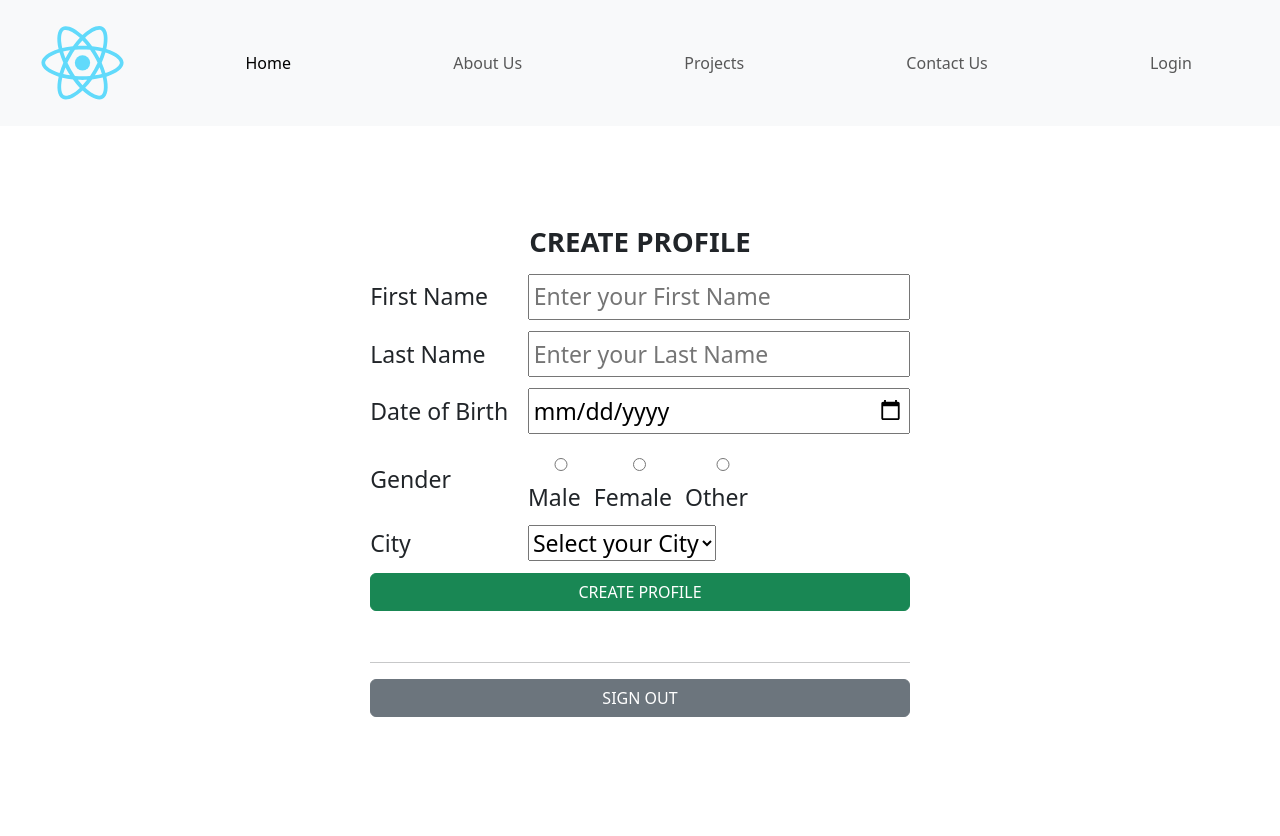
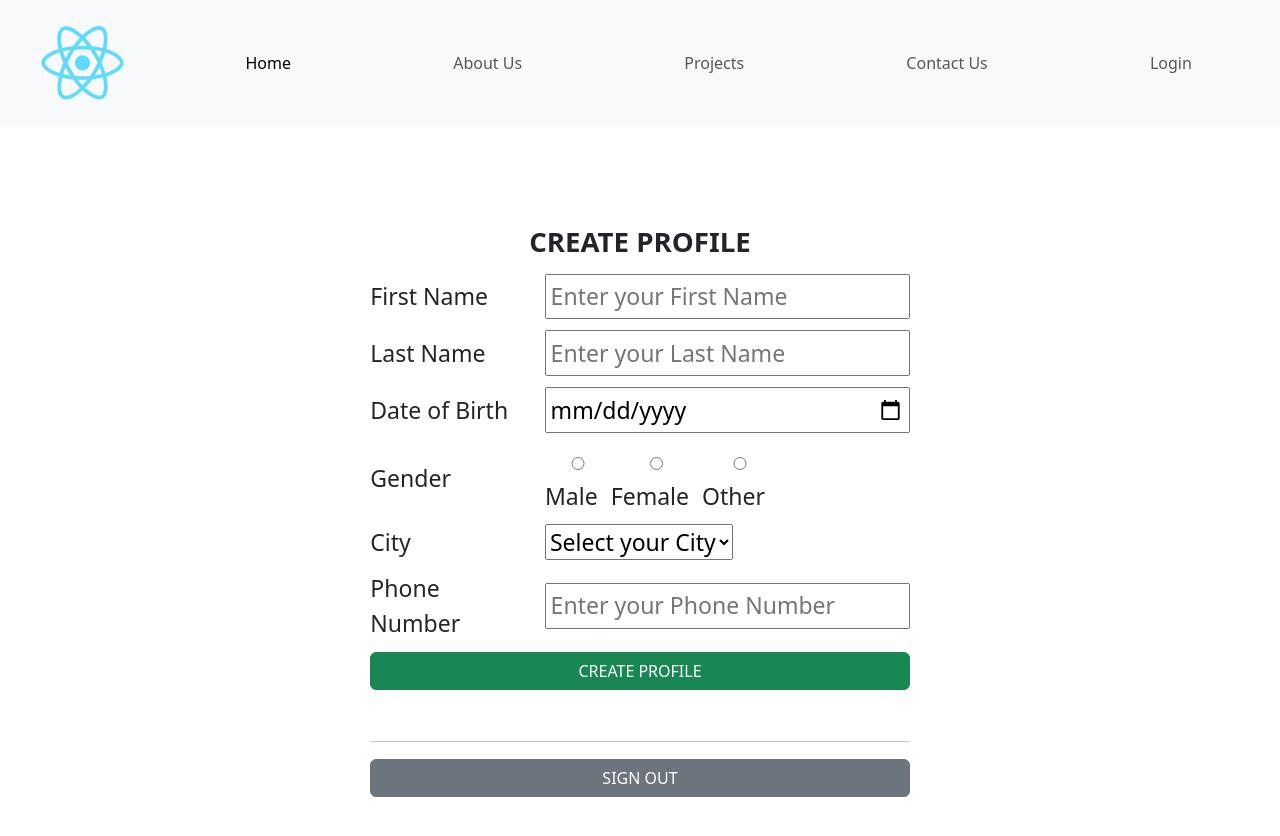
Before and after one commit to muzammilyousuf/firebase, a React (Create React App) app: page /profile in a window 1280 px wide. Shown: the top 836 px of the page. Before the commit the page ends 813 px from the top, so only its background shows below. Built offline with nearby package versions, Linux system fonts and the light colour scheme; no server answers.

Commit message:
update profile call added

```diff
--- a/src/components/Screens/Profile.js
+++ b/src/components/Screens/Profile.js
@@ -35,6 +35,7 @@ const Profile = () => {
     dob: "",
     gender: "",
     city: "",
+    phoneNumber: "",
     email: valueRef.userEmail,
     CreateProfile: "CREATE PROFILE",
   });
@@ -154,10 +155,12 @@ const Profile = () => {
         dob: User.dob,
         gender: User.gender,
         city: User.city,
+        phoneNumber: User.phoneNumber,
         CreateProfile: "UPDATE PROFILE"
       });
       // document.getElementById("create-profile-btn").value = "UPDATE PROFILE";
       console.log("Document written with ID: ", docRef.id);
+      userupdateProfile();
 
       User.CreateProfile = "UPDATE PROFILE"
       // docId = docRef.id
@@ -178,6 +181,16 @@ const Profile = () => {
 
   const userupdateProfile = async () => {
     console.log("Update Profile Call");
+
+    if (User.CreateProfile == "UPDATE PROFILE") {
+      toast.success("USER PROFILE UPDATED!", {
+        position: "top-center",
+      });
+    } else {
+      toast.success("USER PROFILE CREATED!", {
+        position: "top-center",
+      });
+    }
 
     // await deleteDoc(doc(db, "users", docId));
 
@@ -326,6 +339,20 @@ const Profile = () => {
                 </select>
               </td>
             </tr>
+            <tr>
+              <td>Phone Number</td>
+              <td>
+                <input
+                  type="number"
+                  name="phoneNumber"
+                  id="phoneNumber"
+                  value={User.phoneNumber}
+                  placeholder="Enter your Phone Number"
+                  onChange={handleChange}
+                  required
+                />
+              </td>
+            </tr>
           </tbody>
           <tfoot>
             <tr>
```
